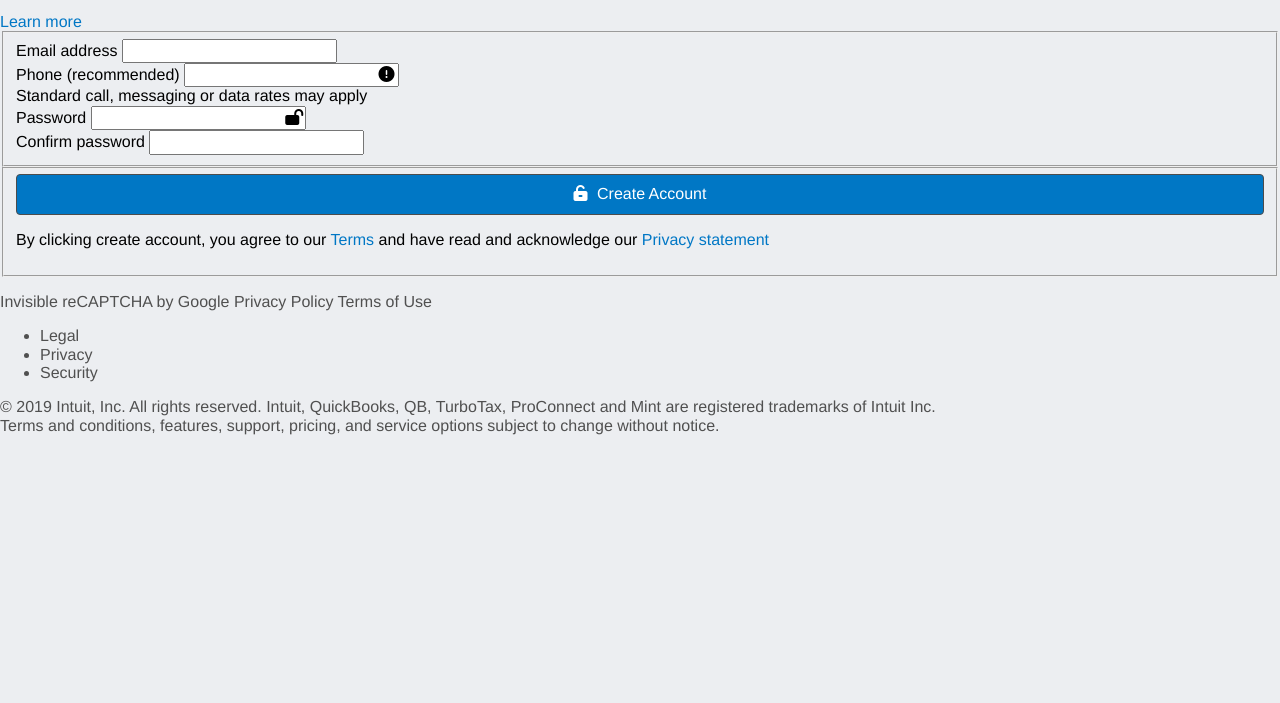
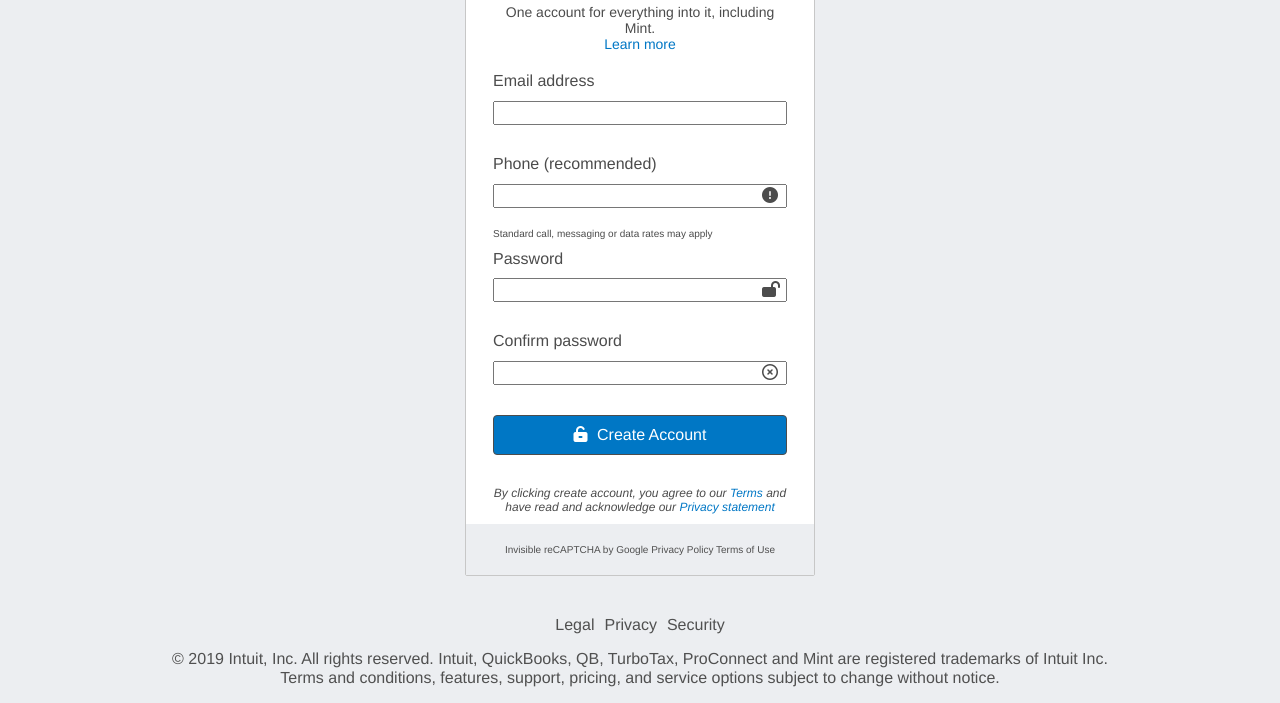
Before and after one commit to santiago-rodrig/html-mint-form, a plain HTML site: page index.html in a window 1280 px wide. Shown: the part 227-930 px from the top of the page. Before the commit the page ends 800 px from the top, so only its background shows below. Drawn offline with Linux system fonts and the light colour scheme.

Commit message:
Form input styles and font size, footer styles and layout

```diff
--- a/index.html
+++ b/index.html
@@ -29,31 +29,29 @@
           <li><a href="#" id="small-logo-3" class="logo small-logo"></a></li>
         </ul>
       </nav>
-      <form action="./index.html" method="post">
+      <form action="./index.html" method="post" id="sign-form">
         <header>
           <h2>Create an Intuit account</h2>
           <p>One account for everything into it, including Mint.</p>
-          <a href="#">Learn more</a>
+          <p><a href="#">Learn more</a></p>
         </header>
         <fieldset class="user-data">
           <div class="field">
             <label for="mail">Email address</label>
-            <input type="email" id="mail" name="mail">
+            <input type="email" id="mail" name="mail" required>
           </div>
           <div class="field">
             <label for="tlf">Phone (recommended)</label>
-            <input type="tel" id="tlf" name="tlf">
-            <i class="fas fa-exclamation-circle inset-fas"></i>
+            <input type="tel" id="tlf" name="tlf" required><i class="fas fa-exclamation-circle inset-fas"></i>
           </div>
-          <span>Standard call, messaging or data rates may apply</span>
+          <p id="tlf-info">Standard call, messaging or data rates may apply</p>
           <div class="field">
             <label for="pass">Password</label>
-            <input type="password" id="pass" name="pass">
-            <i class="fas fa-lock-open inset-fas"></i>
+            <input type="password" id="pass" name="pass" required><i class="fas fa-lock-open inset-fas"></i>
           </div>
           <div class="field">
             <label for="confirm-pass">Confirm password</label>
-            <input type="password" id="confirm-pass" name="confirm-pass">
+            <input type="password" id="confirm-pass" name="confirm-pass" required><i class="far fa-times-circle inset-fas"></i>
           </div>
         </fieldset>
         <fieldset class="submit-data">
@@ -69,7 +67,7 @@
       </form>
     </main>
 
-    <footer>
+    <footer id="main-footer">
       <ul>
         <li><a href="#">Legal</a></li>
         <li><a href="#">Privacy</a></li>
@@ -77,7 +75,7 @@
       </ul>
       <p>© 2019 Intuit, Inc. All rights reserved. Intuit, QuickBooks, QB, TurboTax, ProConnect and Mint are registered trademarks of Intuit Inc.
       <br/>
-          Terms and conditions, features, support, pricing, and service options subject to change without notice.
+        Terms and conditions, features, support, pricing, and service options subject to change without notice.
       </p>
     </footer>
   </body>
--- a/style.css
+++ b/style.css
@@ -37,6 +37,7 @@ a {
 .submit-data .auth-btn {
   padding: 10px 0;
   width: 100%;
+  margin-bottom: 20px;
 }
 
 /* */
@@ -112,3 +113,103 @@ a#small-logo-3 {
   width: 102px;
   background-position: 0px 110px;
 }
+
+/* Form styles */
+
+form#sign-form {
+  color: #4c4c4c;
+  background-color: #fff;
+  border: 1px solid #c7c7c7;
+  border-radius: 2px;
+  width: 350px;
+  margin: 0 auto;
+  text-align: center;
+  padding: 25px;
+  position: relative;
+  padding-bottom: 50px;
+}
+
+div.field {
+  text-align: left;
+  margin-bottom: 30px;
+}
+
+div.field:first-child {
+  margin-top: 20px;
+}
+
+p#tlf-info {
+  text-align: left;
+  font-size: 10px;
+  margin-top: -10px;
+}
+
+form#sign-form h2 {
+  font-weight: 400;
+}
+
+form#sign-form h2 ~ p {
+  margin: 0;
+  font-size: 14px;
+}
+
+label {
+  display: block;
+  margin-bottom: 10px;
+}
+
+input {
+  display: inline-block;
+  width: 100%;
+}
+
+label {
+  text-align: left;
+}
+
+fieldset {
+  border: none;
+  padding: 0;
+}
+
+fieldset:first-child {
+  margin-bottom: 20px;
+}
+
+fieldset.submit-data p {
+  font-size: 12px;
+  font-style: italic;
+  margin-bottom: 10px;
+}
+
+form#sign-form footer {
+  background-color: #eceef1;
+  position: absolute;
+  bottom: 0;
+  left: 0;
+  width: 100%;
+  font-size: 10px;
+  padding: 10px 0;
+}
+
+/* Footer */
+
+footer#main-footer {
+  text-align: center;
+  margin-top: 40px;
+}
+
+footer#main-footer ul {
+  display: flex;
+  list-style: none;
+  justify-content: center;
+  padding: 0;
+}
+
+footer#main-footer li {
+  margin-right: 10px;
+}
+
+footer#main-footer li:last-child {
+  margin-right: 0;
+}
```
